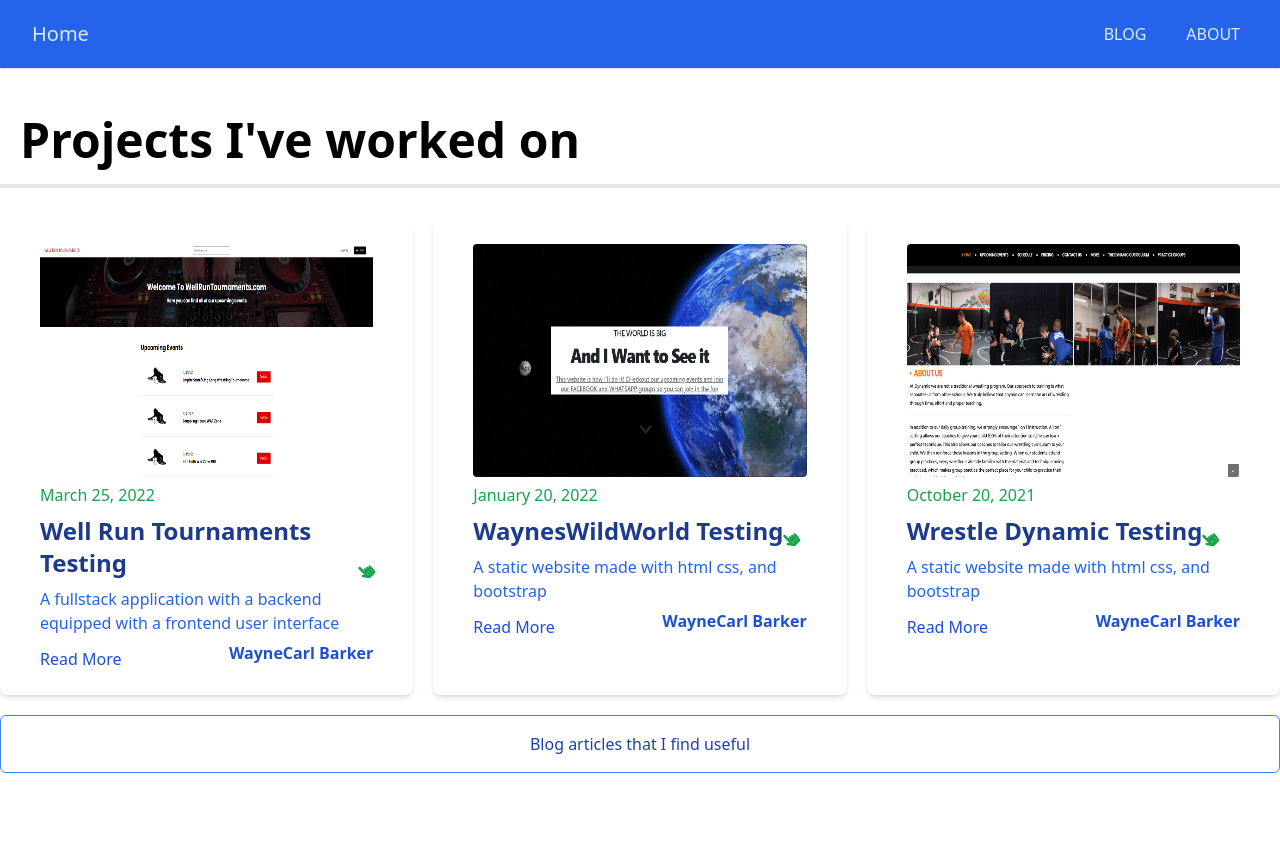
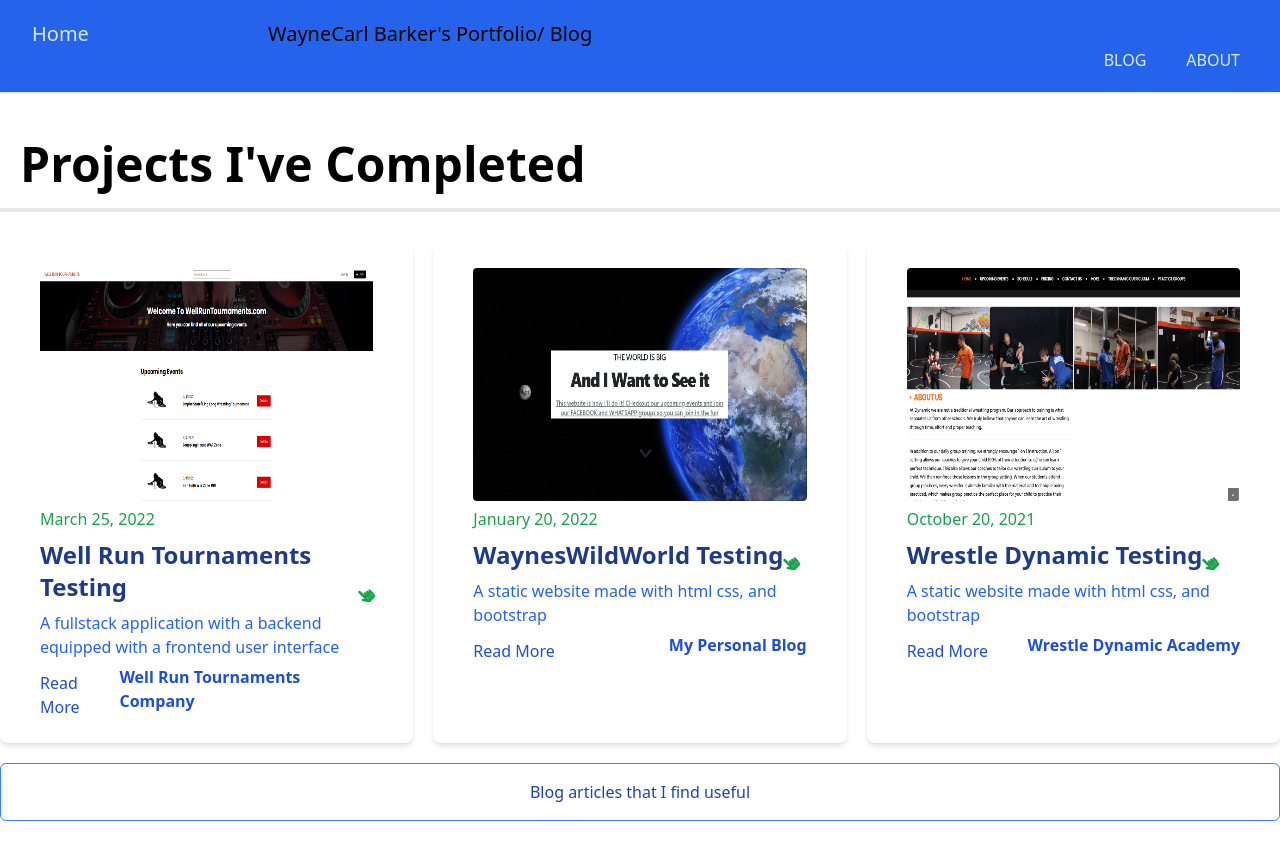
Before and after one commit to wakywayne/WakyWayneBlog, a Next.js app: page / in a window 1280 px wide. Before the commit the page ends 801 px from the top, so only its background shows below. Built offline with nearby package versions, Linux system fonts and the light colour scheme.

Commit message:
Changed author feild to be the person I made the site for

```diff
--- a/components/Header.jsx
+++ b/components/Header.jsx
@@ -4,22 +4,27 @@ import Image from 'next/image'
 
 export default function Header() {
     return (
-        <header className='bg-blue-600 text-blue-100 shadow w-full'>
-            <div className='container mx-auto flex flex-wrap p-5 flex-col md:flex-row items-center'>
+        <header className='w-full text-blue-100 bg-blue-600 shadow'>
+            <div className='container flex flex-col flex-wrap items-center p-5 mx-auto md:flex-row'>
+
                 <Link href='/'>
-                    <a className='flex md:w-1/5 title-font font-medium items-center md:justify-start mb-4 md:mb-0'>
+                    <a className='flex items-center mb-4 font-medium md:w-1/5 title-font md:justify-start md:mb-0'>
                         {/* <Image src='/../public/myfavicon.ico' width={40} height={40} alt='logo' /> */}
                         <span className='ml-3 text-xl hover:text-green-500'>Home</span>
                     </a>
                 </Link>
-                <nav className='flex flex-wrap md:w-4/5 items-center justify-end text-base md:ml-auto'>
+                <h3 className='self-stretch mb-4 text-xl font-medium text-black title-font md:mb-0'>
+                    {/* <Image src='/../public/myfavicon.ico' width={40} height={40} alt='logo' /> */}
+                    WayneCarl Barker&apos;s Portfolio/ Blog
+                </h3>
+                <nav className='flex flex-wrap items-center justify-end text-base md:w-4/5 md:ml-auto'>
                     <Link href='/blog'>
-                        <a className='mx-5 cursor-pointer uppercase hover:text-green-400'>
+                        <a className='mx-5 uppercase cursor-pointer hover:text-green-400'>
                             Blog
                         </a>
                     </Link>
                     <Link href='/about'>
-                        <a className='mx-5 cursor-pointer uppercase hover:text-green-400'>
+                        <a className='mx-5 uppercase cursor-pointer hover:text-green-400'>
                             About
                         </a>
                     </Link>
--- a/components/Project.jsx
+++ b/components/Project.jsx
@@ -42,7 +42,7 @@ export default function Post({ post }) {
                     <a className="mt-3 text-blue-700 hover:text-blue-700 hover:underline" >Read More</a>
                 </Link>
 
-                <div className="items-center felx">
+                <div className="flex items-center">
                     {/* <img src={`${post.frontmatter.author_image}`} className="hidden object-cover w-10 h-10 mx-4 rounded-full sm:block" /> */}
                     <h3 className="font-bold text-blue-700">
                         {post.frontmatter.author}
--- a/pages/index.js
+++ b/pages/index.js
@@ -7,15 +7,15 @@ export default function Home({ projects }) {
 
   return (
     <Layout>
-      <h1 className=" text-5xl border-b-4 mb-2 p-5 font-bold">Projects I&apos;ve worked on</h1>
+      <h1 className="p-5 mb-2 text-5xl font-bold border-b-4 ">Projects I&apos;ve Completed</h1>
 
-      <div className=" grid md:grid-col-2 lg:grid-cols-3 gap-5">
+      <div className="grid gap-5  md:grid-col-2 lg:grid-cols-3">
         {projects.map((post) => (
           <Project key={post.id} post={post} />
         ))}
       </div>
       <Link href='/blog'>
-        <a className='block text-center border border-blue-500 text-blue-800 rounded-md py-4 my-5 transition duration-500 ease select-none hover:text-white hover:bg-green-700 focus:outline-none focus:shadow-outline w-full'>
+        <a className='block w-full py-4 my-5 text-center text-blue-800 transition duration-500 border border-blue-500 rounded-md select-none ease hover:text-white hover:bg-green-700 focus:outline-none focus:shadow-outline'>
           Blog articles that I find useful
         </a>
       </Link>
--- a/projects/Wayne'sWildWorld.md
+++ b/projects/Wayne'sWildWorld.md
@@ -4,7 +4,7 @@ date: 'January 20, 2022'
 excerpt: 'A static website made with html css, and bootstrap'
 cover_image: '/images/wayneswildworldImages/coverImage.png'
 category: ''
-author: 'WayneCarl Barker'
+author: 'My Personal Blog'
 author_image: '/images/wayneswildworldImages/waterfall.jpg'
 ---
 
--- a/projects/Wellruntournaments.md
+++ b/projects/Wellruntournaments.md
@@ -4,7 +4,7 @@ date: 'March 25, 2022'
 excerpt: 'A fullstack application with a backend equipped with a frontend user interface'
 cover_image: '/images/wellruntournamentsImages/wellrunNiceLookingMain.png'
 category: ''
-author: 'WayneCarl Barker'
+author: 'Well Run Tournaments Company'
 author_image: '/images/wayneswildworldImages/waterfall.jpg'
 ---
 
--- a/projects/WrestleDynamic.md
+++ b/projects/WrestleDynamic.md
@@ -4,7 +4,7 @@ date: 'October 20, 2021'
 excerpt: 'A static website made with html css, and bootstrap'
 cover_image: '/images/dynamicwebsiteimages/homePage.png'
 category: ''
-author: 'WayneCarl Barker'
+author: 'Wrestle Dynamic Academy'
 author_image: '/images/dynamicwebsiteimages/CoachWaynesPrivates.JPG'
 ---
 
```
